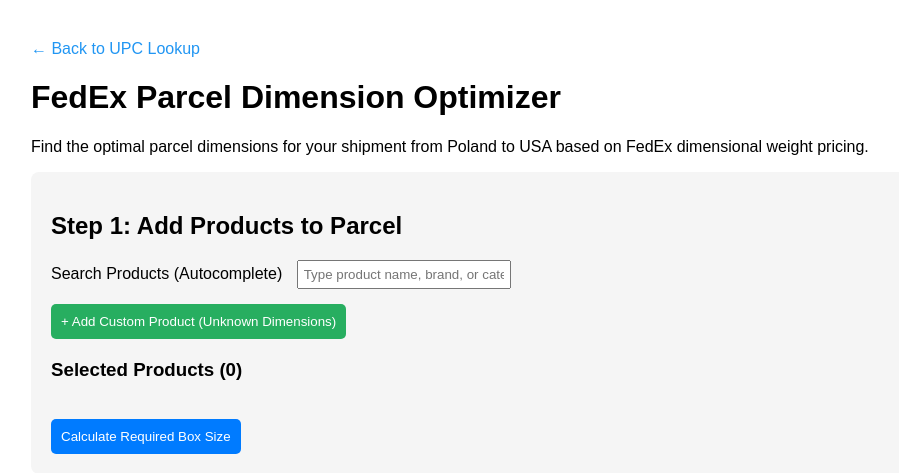
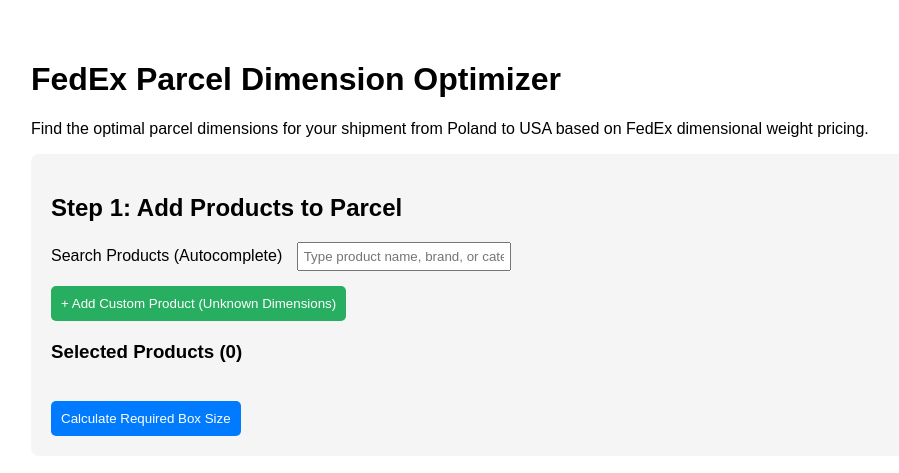
Before and after one commit to kabanec/UPCLookup, a Flask app: page /parcel-optimizer in a window 1280 px wide. Shown: the top 473 px of the page, without its empty margins (109-1008 px from the left). Run offline with Flask 3, Linux system fonts and the light colour scheme.

Commit message:
Remove back navigation link from parcel optimizer
- Remove "Back to UPC Lookup" link
- Clean up navigation section

🤖 Generated with [Claude Code](https://claude.com/claude-code)

Co-Authored-By: Claude <noreply@anthropic.com>

```diff
--- a/templates/parcel_optimizer.html
+++ b/templates/parcel_optimizer.html
@@ -93,10 +93,6 @@
 </head>
 <body>
     <div class="optimizer-container">
-        <div class="nav-links">
-            <a href="/">← Back to UPC Lookup</a>
-        </div>
-
         <h1>FedEx Parcel Dimension Optimizer</h1>
         <p>Find the optimal parcel dimensions for your shipment from Poland to USA based on FedEx dimensional weight pricing.</p>
 
```
